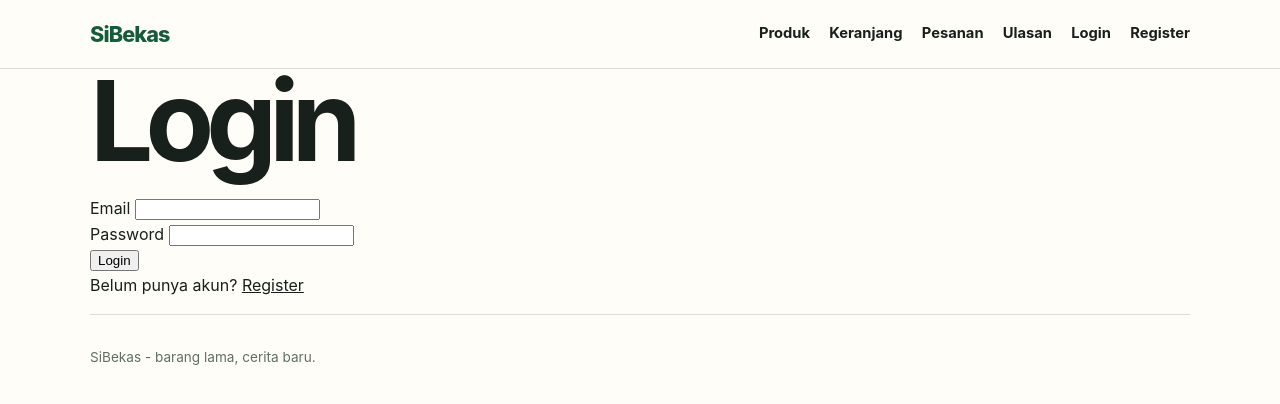
After one commit to pbp-F-kelompok-2/SiBekas, a Django app: page /profile/login/ in a window 1280 px wide. The commit adds this page. Shown: the top 404 px of the page. Run offline with Django 5.2, Linux system fonts and the light colour scheme.

Commit message:
feat: Implementasi Autentikasi dan Profil Pengguna

```diff
--- a/profiles/urls.py
+++ b/profiles/urls.py
@@ -6,4 +6,7 @@ app_name = "profile"
 
 urlpatterns = [
     path("", views.index, name="index"),
+    path("register/", views.register, name="register"),
+    path("login/", views.login_view, name="login"),
+    path("logout/", views.logout_view, name="logout"),
 ]
--- a/profiles/views.py
+++ b/profiles/views.py
@@ -1,5 +1,60 @@
-from django.shortcuts import render
+from django.shortcuts import render, redirect
+from django.contrib.auth import login, logout, authenticate
+from .forms import RegisterForm
+from django.contrib.auth.models import User
+
+def index(request):
+    return render(
+        request,
+        "module_placeholder.html",
+        {"module_name": "Profile / User"},
+    )
 
 
-def index(request):
-    return render(request, "module_placeholder.html", {"module_name": "Profile / User"})
+def register(request):
+    if request.method == "POST":
+        form = RegisterForm(request.POST)
+
+        if form.is_valid():
+            user = form.save()
+            login(request, user)
+            return redirect("profile:index")
+    else:
+        form = RegisterForm()
+
+    return render(request, "profiles/register.html", {"form": form})
+
+
+def login_view(request):
+    if request.method == "POST":
+        email = request.POST.get("email")
+        password = request.POST.get("password")
+
+        try:
+            user = User.objects.get(email=email)
+        except User.DoesNotExist:
+            user = None
+
+        if user is not None:
+            user = authenticate(
+                request,
+                username=user.username,
+                password=password,
+            )
+
+        if user is not None:
+            login(request, user)
+            return redirect("profile:index")
+
+        return render(
+            request,
+            "profiles/login.html",
+            {"error": "Email atau password salah."},
+        )
+
+    return render(request, "profiles/login.html")
+
+
+def logout_view(request):
+    logout(request)
+    return redirect("profile:login")
--- a/templates/base.html
+++ b/templates/base.html
@@ -17,7 +17,13 @@
                 <a href="{% url 'cart:index' %}">Keranjang</a>
                 <a href="{% url 'order:index' %}">Pesanan</a>
                 <a href="{% url 'review:index' %}">Ulasan</a>
-                <a href="{% url 'profile:index' %}">Profil</a>
+                {% if user.is_authenticated %}
+                    <a>{{ user.username }}</a>
+                    <a href="{% url 'profile:logout' %}">Logout</a>
+                {% else %}
+                    <a href="{% url 'profile:login' %}">Login</a>
+                    <a href="{% url 'profile:register' %}">Register</a>
+                {% endif %}
             </div>
         </nav>
     </header>
--- /dev/null
+++ b/templates/profiles/index.html
@@ -0,0 +1,6 @@
+{% extends "base.html" %}
+
+{% block content %}
+<h1>Profile</h1>
+<p>Halaman profile sementara.</p>
+{% endblock %}
--- /dev/null
+++ b/templates/profiles/login.html
@@ -0,0 +1,32 @@
+{% extends "base.html" %}
+
+{% block content %}
+
+<h1>Login</h1>
+
+{% if error %}
+    <p>{{ error }}</p>
+{% endif %}
+
+<form method="POST">
+    {% csrf_token %}
+
+    <div>
+        <label for="email">Email</label>
+        <input type="email" name="email" id="email" required>
+    </div>
+
+    <div>
+        <label for="password">Password</label>
+        <input type="password" name="password" id="password" required>
+    </div>
+
+    <button type="submit">Login</button>
+</form>
+
+<p>
+    Belum punya akun?
+    <a href="{% url 'profile:register' %}">Register</a>
+</p>
+
+{% endblock %}
```
Also changed, not shown: profiles/forms.py (added, +30 -0 lines), templates/profiles/register.html (added, +15 -0 lines).
